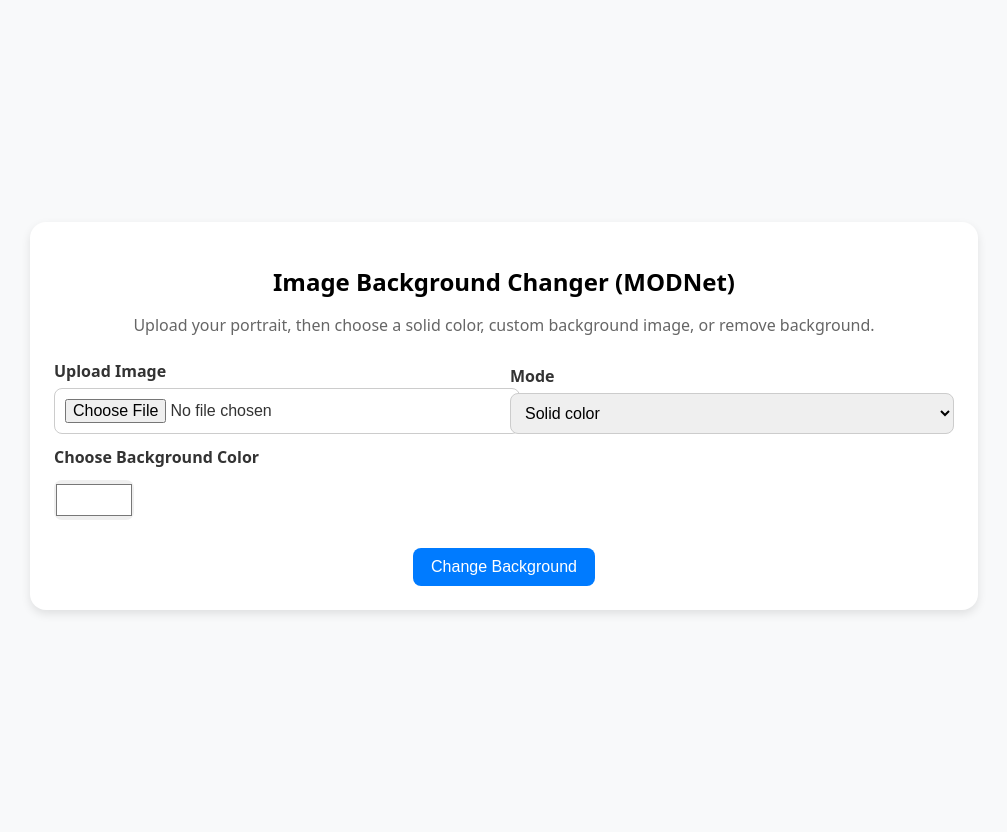
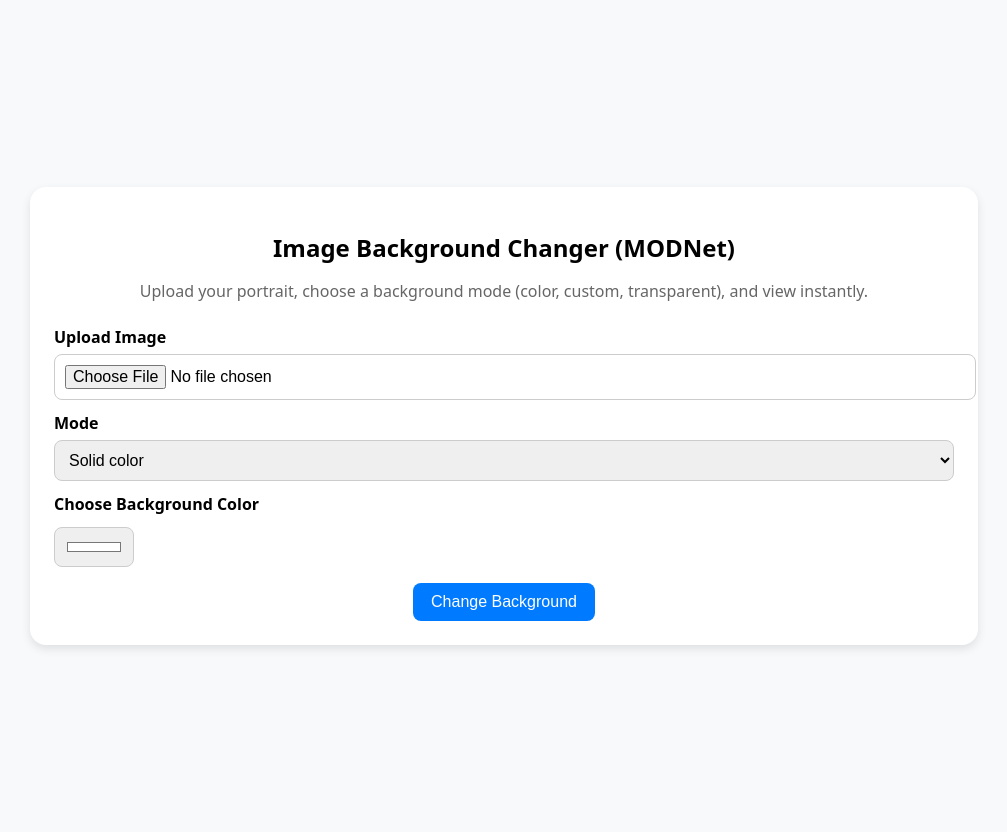
Before and after one commit to SatNaingTun/SntImageBGChanger, a FastAPI app: page /image/ in a window 1280 px wide. Shown: the whole page, without its empty margins (136-1143 px from the left). Run offline with FastAPI, Linux system fonts and the light colour scheme; parts of the project's set-up code (start-up, migrations or seed data) failed here and were passed over.

Commit message:
AJAX web for image

```diff
--- a/main.py
+++ b/main.py
@@ -9,15 +9,25 @@ from routers import webcam
 app = FastAPI(title="FastAPI Camera App")
 
 # Mount static files and set template directory
+
+class NoCacheStaticFiles(StaticFiles):
+    async def get_response(self, path, scope):
+        response = await super().get_response(path, scope)
+        if response.status_code == 200:
+            response.headers["Cache-Control"] = "no-cache, no-store, must-revalidate"
+        return response
+
+app.mount("/images/upload", NoCacheStaticFiles(directory="images/upload"), name="upload")
+app.mount("/images/changed", NoCacheStaticFiles(directory="images/changed"), name="changed")
+app.mount("/images/background", NoCacheStaticFiles(directory="images/background"), name="background")
+
 app.mount("/static", StaticFiles(directory="static"), name="static")
-app.mount("/images/upload", StaticFiles(directory="images/upload"), name="upload")
-app.mount("/images/changed", StaticFiles(directory="images/changed"), name="changed")
-app.mount("/images/background", StaticFiles(directory="images/background"), name="background")
-
 templates = Jinja2Templates(directory="templates")
 
 from routers import webcam, stream_modnet, background_api, image_page, modenet_api
+from routers import image_api
 
+app.include_router(image_api.router)
 app.include_router(webcam.router)
 app.include_router(stream_modnet.router)
 app.include_router(background_api.router)
--- /dev/null
+++ b/static/css/style.css
@@ -0,0 +1,25 @@
+body { background:#f8f9fa; font-family:system-ui,sans-serif; margin:0; }
+.page { display:flex; justify-content:center; align-items:center; padding:1rem; min-height:100vh; }
+.card { width:100%; max-width:900px; background:#fff; border-radius:16px;
+        box-shadow:0 4px 10px rgba(0,0,0,.1); padding:24px; }
+h2 { text-align:center; margin-bottom:0.5rem; }
+.subtitle { text-align:center; color:#666; margin-bottom:1.5rem; }
+label { display:flex; flex-direction:column; margin-bottom:12px; font-weight:600; }
+input[type=file], input[type=color], select {
+  margin-top:6px; padding:10px; font-size:1rem;
+  border-radius:8px; border:1px solid #ccc; width:100%;
+}
+input[type=color]{width:80px;height:40px;cursor:pointer;}
+.btn-bar{display:flex;justify-content:center;gap:8px;margin-top:1rem;flex-wrap:wrap;}
+.btn{border:none;border-radius:8px;color:#fff;padding:10px 18px;font-size:1rem;cursor:pointer;transition:background .2s;}
+.btn-primary{background:#007bff}.btn-primary:hover{background:#0056b3}
+.btn-success{background:#28a745}.btn-success:hover{background:#1e7e34}
+.btn-secondary{background:#6c757d}.btn-secondary:hover{background:#5a6268}
+.image-grid{display:flex;flex-wrap:wrap;justify-content:center;gap:20px;margin-top:20px;}
+.image-box{background:#f9fafb;border:2px dashed #ccc;border-radius:12px;padding:10px;text-align:center;flex:1 1 380px;max-width:400px;}
+.image-label{font-weight:bold;margin-bottom:6px;}
+.checker{background-image:linear-gradient(45deg,#ddd 25%,transparent 25%),linear-gradient(-45deg,#ddd 25%,transparent 25%),linear-gradient(45deg,transparent 75%,#ddd 75%),linear-gradient(-45deg,transparent 75%,#ddd 75%);
+background-size:20px 20px;border-radius:8px;}
+.image-box img{width:100%;max-height:420px;object-fit:contain;border-radius:8px;background:#fff;}
+.hidden{display:none;}
+#loading{text-align:center;margin-top:1rem;color:#007bff;font-weight:bold;}
--- /dev/null
+++ b/static/js/image.js
@@ -0,0 +1,89 @@
+document.addEventListener("DOMContentLoaded", () => {
+  const modeSelect = document.getElementById("modeSelect");
+  const colorField = document.getElementById("colorField");
+  const bgUploadField = document.getElementById("bgUploadField");
+  const form = document.getElementById("uploadForm");
+  const loading = document.getElementById("loading");
+  const previewSection = document.getElementById("previewSection");
+  const resultPreview = document.getElementById("resultPreview");
+  const originalPreview = document.getElementById("originalPreview");
+  const downloadLink = document.getElementById("downloadLink");
+  const buttons = document.getElementById("buttons");
+  const resetBtn = document.getElementById("resetBtn");
+  const fileInput = document.getElementById("fileInput");
+
+  // Show/hide fields based on mode selection
+  function toggleFields() {
+    const mode = modeSelect.value;
+    colorField.style.display = mode === "color" ? "flex" : "none";
+    bgUploadField.style.display = mode === "custom" ? "flex" : "none";
+  }
+  modeSelect.addEventListener("change", toggleFields);
+  toggleFields();
+
+  // Handle form submission (AJAX)
+  form.addEventListener("submit", async (e) => {
+    e.preventDefault();
+
+    const file = fileInput.files[0];
+    if (!file) return alert("Please choose an image first.");
+
+    const formData = new FormData();
+    formData.append("file", file);
+    formData.append("mode", modeSelect.value);
+    formData.append("color", document.getElementById("colorPicker").value);
+
+    const bgFile = document.getElementById("bg_file").files[0];
+    if (bgFile) formData.append("bg_file", bgFile);
+
+    // Debug form data
+    for (const [key, value] of formData.entries()) {
+      console.log("⬆ sending:", key, value);
+    }
+
+    // Show local preview immediately (no waiting)
+    originalPreview.src = URL.createObjectURL(file);
+    previewSection.classList.remove("hidden");
+    loading.classList.remove("hidden");
+    previewSection.style.opacity = "0.5";
+    buttons.classList.add("hidden");
+
+    try {
+      // Send request to backend
+      const res = await fetch("/api/image/process", {
+        method: "POST",
+        body: formData,
+      });
+
+      const data = await res.json();
+      console.log("⬇ response:", data);
+
+      if (data.error) throw new Error(data.error);
+
+      // Small delay to ensure FastAPI has finished writing files
+      await new Promise((r) => setTimeout(r, 300));
+
+      // Force fresh fetch (avoid browser cache)
+      const ts = "?t=" + new Date().getTime();
+      originalPreview.src = data.original + ts;
+      resultPreview.src = data.result + ts;
+      downloadLink.href = data.download + ts;
+
+      previewSection.style.opacity = "1";
+      buttons.classList.remove("hidden");
+    } catch (err) {
+      alert("❌ Error: " + err.message);
+      console.error(err);
+    } finally {
+      loading.classList.add("hidden");
+    }
+  });
+
+  // Reset form
+  resetBtn.addEventListener("click", () => {
+    form.reset();
+    previewSection.classList.add("hidden");
+    buttons.classList.add("hidden");
+    toggleFields();
+  });
+});
--- a/templates/image.html
+++ b/templates/image.html
@@ -4,119 +4,79 @@
   <meta charset="utf-8" />
   <meta name="viewport" content="width=device-width, initial-scale=1" />
   <title>Image Background Changer (MODNet)</title>
-
-  <style>
-    body{background:#f8f9fa;font-family:system-ui,sans-serif;margin:0;}
-    .page{display:flex;justify-content:center;align-items:center;padding:1rem;min-height:100vh;}
-    .card{width:100%;max-width:900px;background:#fff;border-radius:16px;
-          box-shadow:0 4px 10px rgba(0,0,0,.1);padding:24px;}
-    h2{text-align:center;margin-bottom:0.5rem;}
-    .subtitle{text-align:center;color:#666;margin-bottom:1.5rem;}
-
-    form{display:grid;grid-template-columns:1fr 1fr;gap:12px;align-items:end;}
-    @media(max-width:720px){form{grid-template-columns:1fr;}}
-
-    label{display:flex;flex-direction:column;font-weight:600;color:#333;}
-    input[type=file],input[type=color],select{
-      margin-top:6px;padding:10px;font-size:1rem;
-      border-radius:8px;border:1px solid #ccc;width:100%;
-    }
-    input[type=color]{width:80px;height:40px;border:none;cursor:pointer;padding:0;}
-
-    .btn-bar{display:flex;flex-wrap:wrap;justify-content:center;gap:8px;margin-top:1rem;}
-    .btn{border:none;border-radius:8px;color:#fff;padding:10px 18px;font-size:1rem;cursor:pointer;transition:background .2s;}
-    .btn-primary{background:#007bff}.btn-primary:hover{background:#0056b3}
-    .btn-success{background:#28a745}.btn-success:hover{background:#1e7e34}
-    .btn-secondary{background:#6c757d}.btn-secondary:hover{background:#5a6268}
-
-    .image-grid{display:flex;flex-wrap:wrap;justify-content:center;gap:20px;margin-top:20px;}
-    .image-box{background:#f9fafb;border:2px dashed #ccc;border-radius:12px;
-               padding:10px;text-align:center;flex:1 1 380px;max-width:400px;}
-    .image-label{font-weight:bold;margin-bottom:6px;color:#333;}
-    .checker{
-      background-image:
-        linear-gradient(45deg,#ddd 25%,transparent 25%),
-        linear-gradient(-45deg,#ddd 25%,transparent 25%),
-        linear-gradient(45deg,transparent 75%,#ddd 75%),
-        linear-gradient(-45deg,transparent 75%,#ddd 75%);
-      background-size:20px 20px;
-      background-position:0 0,0 10px,10px -10px,-10px 0px;
-      border-radius:8px;
-    }
-    .image-box img{width:100%;max-height:420px;object-fit:contain;border-radius:8px;background:#fff;}
-    @media(max-width:768px){.image-box{max-width:100%;}.image-box img{max-height:60vh;}}
-  </style>
+  <link rel="stylesheet" href="/static/css/style.css">
 </head>
 
 <body>
   <main class="page">
     <section class="card">
       <h2>Image Background Changer (MODNet)</h2>
-      <p class="subtitle">Upload your portrait, then choose a solid color, custom background image, or remove background.</p>
+      <p class="subtitle">
+        Upload your portrait, choose a background mode (color, custom, transparent), and view instantly.
+      </p>
 
-      <form action="/image" method="post" enctype="multipart/form-data">
+      <!-- Upload Form -->
+      <form id="uploadForm">
+        <!-- Portrait Upload -->
         <label>
           Upload Image
-          <input type="file" name="file" accept="image/*" required />
+          <input type="file" name="file" id="fileInput" accept="image/*" required>
         </label>
 
+        <!-- Mode Selection -->
         <label>
           Mode
-          <select name="mode" id="modeSelect" onchange="toggleFields()">
-            <option value="color" {% if mode=='color' %}selected{% endif %}>Solid color</option>
-            <option value="custom" {% if mode=='custom' %}selected{% endif %}>Custom background image</option>
-            <option value="transparent" {% if mode=='transparent' %}selected{% endif %}>Remove background (PNG)</option>
+          <select name="mode" id="modeSelect">
+            <option value="color" selected>Solid color</option>
+            <option value="custom">Custom background image</option>
+            <option value="transparent">Remove background (PNG)</option>
           </select>
         </label>
 
+        <!-- Color Picker -->
         <label id="colorField" style="display:flex;flex-direction:column;align-items:flex-start;gap:6px;">
           Choose Background Color
-          <input type="color" name="color" value="{{ color if color else '#ffffff' }}" />
+          <input type="color" name="color" id="colorPicker" value="#ffffff">
         </label>
 
+        <!-- Custom Background Upload -->
         <label id="bgUploadField" style="display:none;flex-direction:column;align-items:flex-start;gap:6px;">
           Upload Background Image
-          <input type="file" name="bg_file" accept="image/*" />
+          <input type="file" name="bg_file" id="bg_file" accept="image/*">
         </label>
 
-        <div class="btn-bar" style="grid-column:1/-1;">
+        <!-- Submit Button -->
+        <div class="btn-bar">
           <button class="btn btn-primary" type="submit">Change Background</button>
         </div>
       </form>
 
-      {% if result %}
-      <div class="image-grid">
+      <!-- Loading indicator -->
+      <div id="loading" class="hidden">Processing... Please wait ⏳</div>
+
+      <!-- Image Preview -->
+      <div id="previewSection" class="image-grid hidden">
         <div class="image-box">
           <div class="image-label">Original</div>
-          <img src="/{{ original }}" alt="Original Image" />
+          <img id="originalPreview" src="" alt="Original Image">
         </div>
         <div class="image-box">
-          <div class="image-label">Result{% if mode=='transparent' %} (Transparent PNG){% endif %}</div>
-          <div class="{% if result.endswith('.png') %}checker{% endif %}" style="padding:6px;border-radius:8px;">
-            <img src="/{{ result }}" alt="Changed Image" />
+          <div class="image-label">Result</div>
+          <div class="checker">
+            <img id="resultPreview" src="" alt="Changed Image">
           </div>
         </div>
       </div>
 
-      <div class="btn-bar">
-        <a href="/image/download/{{ result.split('/')[-1] }}" class="btn btn-success">⬇ Download Changed Image</a>
-        <a href="/image" class="btn btn-secondary">🔄 Try Another</a>
-        <a href="/" class="btn btn-secondary">🏠 Home</a>
+      <!-- Buttons below result -->
+      <div id="buttons" class="btn-bar hidden">
+        <a id="downloadLink" class="btn btn-success" href="#">⬇ Download</a>
+        <button class="btn btn-secondary" id="resetBtn" type="button">🔄 Reset</button>
       </div>
-      {% endif %}
     </section>
   </main>
 
-  <script>
-    function toggleFields(){
-      const mode=document.getElementById('modeSelect').value;
-      const colorField=document.getElementById('colorField');
-      const bgUploadField=document.getElementById('bgUploadField');
-      if(mode==='color'){colorField.style.display='flex';bgUploadField.style.display='none';}
-      else if(mode==='custom'){colorField.style.display='none';bgUploadField.style.display='flex';}
-      else{colorField.style.display='none';bgUploadField.style.display='none';}
-    }
-    toggleFields();
-  </script>
+  <!-- External JS -->
+  <script src="/static/js/image.js"></script>
 </body>
 </html>
```
Also changed, not shown: routers/image_api.py (added, +104 -0 lines).
